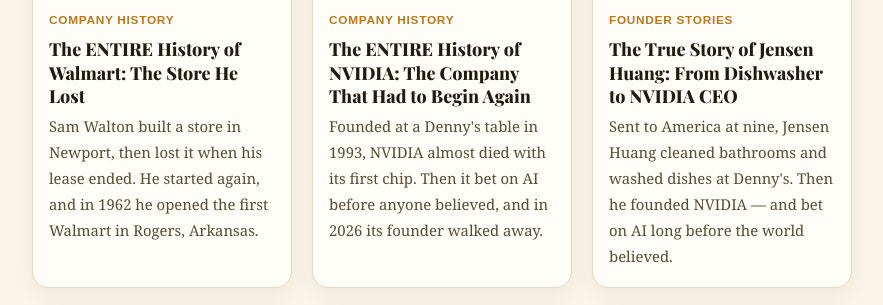
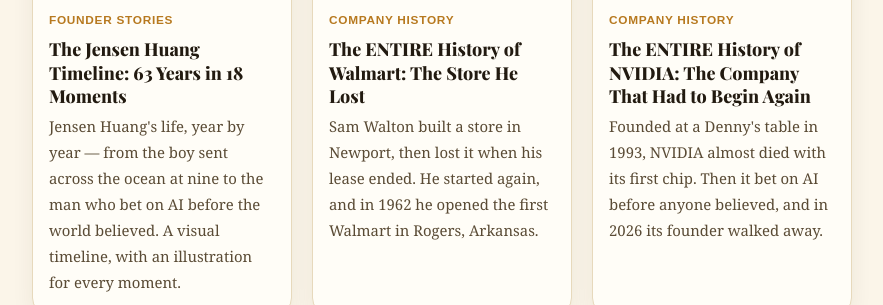
Before and after one commit to docsachmienphi/FTB, a Jekyll site: the page built from stories/index.md, in a window 1280 px wide and 900 px high, cut to the strip 407-712 px from the top of the window. Shown: the whole strip, without its empty margins (198-1081 px from the left). Built offline with Jekyll 4.4.1, drawn with Linux system fonts in a browser that asks for light colours; part of the change alters nothing that is shown.

Commit message:
New post: The Jensen Huang Timeline — 63 years in 18 illustrated moments (vertical scroll timeline, sticker per milestone); cross-link from the Jensen story

```diff
--- a/_posts/2026-11-12-history-of-jensen-huang.md
+++ b/_posts/2026-11-12-history-of-jensen-huang.md
@@ -208,3 +208,5 @@ When this story was researched in late 2026, there was a lot of personal news ab
 Maybe your dream also feels far away today. Jensen's story reminds us that great things can begin with small steps, hard work, and the courage to dream bigger. And you — what do you think about him?
 
 <figure><img src="/assets/images/jensen/jensen-today.jpg" alt="A portrait of Jensen Huang today in his black leather jacket, standing before the glass towers of NVIDIA in the morning light"><figcaption>Jensen Huang today, outside the glass towers of NVIDIA — still in the black leather jacket.</figcaption></figure>
+
+**His whole life on one page:** walk through [the Jensen Huang timeline](/stories/jensen-huang-timeline/) — 63 years in 18 illustrated moments, from the window in Taiwan to the centre of the AI age.
--- /dev/null
+++ b/_posts/2026-11-14-jensen-huang-timeline.md
@@ -0,0 +1,127 @@
+---
+layout: post
+title: "The Jensen Huang Timeline: 63 Years in 18 Moments"
+description: "Jensen Huang's life, year by year — from the boy sent across the ocean at nine to the man who bet on AI before the world believed. A visual timeline, with an illustration for every moment."
+date: 2026-11-14
+youtube_id: "nXrJUFqDcDQ"
+categories: [Founder-Stories]
+tags: [Jensen-Huang, NVIDIA]
+cover_brand: "JENSEN HUANG"
+cover_years: "63 YEARS · 18 MOMENTS"
+cover_fate: "His life, milestone by milestone"
+cover_class: "c-default"
+cover_thumb: /assets/images/jensen/jensen-title-drop.jpg
+image: /assets/images/jensen/jensen-title-drop.jpg
+sources:
+  - title: "Hoover Institution — Jensen Huang on vision, risk, and the GPU"
+    url: "https://www.hoover.org/plus/research/jensen-huang-vision-risk-and-gpu"
+  - title: "Stanford Graduate School of Business — how Jensen Huang uses first-principles thinking to make decisions"
+    url: "https://www.gsb.stanford.edu/insights/jensen-huang-how-use-first-principles-thinking-drive-decisions"
+  - title: "NVIDIA's official blog — Jensen Huang's commencement speech, on his early years and the lessons of failure"
+    url: "https://blogs.nvidia.com/blog/huang-ntu-commencement/"
+  - title: "Stripe Sessions — a long conversation with NVIDIA's Jensen Huang"
+    url: "https://stripe.com/se/sessions/2024/a-conversation-with-nvidias-jensen-huang"
+  - title: "NVIDIA Newsroom — NVIDIA completes its acquisition of Mellanox"
+    url: "https://nvidianews.nvidia.com/news/nvidia-completes-acquisition-of-mellanox-creating-major-force-driving-next-gen-data-centers"
+  - title: "NVIDIA — the official biography of Jensen Huang, founder and CEO"
+    url: "https://www.nvidia.com/en-us/about-nvidia/board-of-directors/jensen-huang/"
+  - title: "Oregon State University — Jensen Huang in the Engineering Hall of Fame"
+    url: "https://engineering.oregonstate.edu/alumni-partners/oregon-stater-awards/searchable-awards-database/jen-hsun-huang-engineering-hall"
+  - title: "Stanford Engineering — Jensen Huang among its heroes, on his years there"
+    url: "https://engineering.stanford.edu/about/history/heroes/2018-heroes/jensen-huang"
+  - title: "Computer History Museum — the life and career of Jensen Huang"
+    url: "https://computerhistory.org/profile/jensen-huang/"
+  - title: "NVIDIA's official blog — Jensen Huang's letter to employees as the Mellanox deal closed"
+    url: "https://blogs.nvidia.com/blog/building-the-new-NVIDIA-together/"
+  - title: "NVIDIA Investor Relations — statement from the Board of Directors, November 2026"
+    url: "https://investor.nvidia.com/news/press-release-details/2026/Statement-from-NVIDIA-Board-of-Directors/"
+  - title: "Reuters — reporting on NVIDIA and Jensen Huang, November 2026"
+    url: "https://www.reuters.com/technology/nvidia-is-preparing-oust-ceo-jensen-huang-wsj-reports-2026-11-11/"
+---
+
+This page is the companion to our story of Jensen Huang. Scroll down and walk through his life, year by year — from a small boy looking out of a window in Taiwan, to the man who waited decades for his idea's time to come.
+
+Every moment below carries an illustration from the story. For the full story, watch the video above, or read [the complete article](/stories/history-of-jensen-huang/).
+
+<style>
+.ftb-tl{position:relative;max-width:880px;margin:2.2rem auto 1rem;padding:6px 0 10px}
+.ftb-tl::before{content:"";position:absolute;top:0;bottom:0;left:50%;width:3px;margin-left:-1.5px;background:#e3d3ac;border-radius:2px}
+.ftb-tl .tl-progress{position:absolute;top:0;bottom:0;left:50%;width:3px;margin-left:-1.5px;background:linear-gradient(#c8a165,#8a6d3b);border-radius:2px;transform-origin:top;transform:scaleY(0)}
+.ftb-tl .tl-item{position:relative;width:50%;padding:0 44px 34px 0;box-sizing:border-box;opacity:0;transform:translateY(26px);transition:opacity .7s ease,transform .7s ease}
+.ftb-tl .tl-item.in{opacity:1;transform:none}
+.ftb-tl .tl-item:nth-child(even of .tl-item){margin-left:50%;padding:0 0 34px 44px}
+.ftb-tl .tl-dot{position:absolute;top:26px;right:-8.5px;width:14px;height:14px;border-radius:50%;background:#c8a165;border:3px solid #fff8e7;box-shadow:0 0 0 2px #c8a165;z-index:2}
+.ftb-tl .tl-item:nth-child(even of .tl-item) .tl-dot{right:auto;left:-8.5px}
+.ftb-tl .tl-card{background:#fffdf6;border:1px solid #e7dcc3;border-radius:14px;padding:14px 18px 16px;box-shadow:0 3px 14px rgba(91,67,38,.08)}
+.ftb-tl .tl-sticker{display:block;height:118px;width:auto;margin:0 auto 8px;filter:drop-shadow(0 4px 8px rgba(91,67,38,.18))}
+.ftb-tl .tl-year{font-family:Georgia,'Times New Roman',serif;font-size:1.55rem;font-weight:700;color:#5b4326;line-height:1.15;text-align:center}
+.ftb-tl .tl-age{display:inline-block;vertical-align:middle;margin-left:8px;background:#c8a165;color:#fff;font-family:inherit;font-size:.78rem;font-weight:700;letter-spacing:.04em;padding:2px 10px;border-radius:999px}
+.ftb-tl .tl-card p{margin:.45rem 0 0;font-size:1rem;line-height:1.55;color:#43372a;text-align:center}
+@media (max-width:720px){
+.ftb-tl::before,.ftb-tl .tl-progress{left:24px}
+.ftb-tl .tl-item,.ftb-tl .tl-item:nth-child(even of .tl-item){width:100%;margin-left:0;padding:0 0 28px 52px}
+.ftb-tl .tl-dot,.ftb-tl .tl-item:nth-child(even of .tl-item) .tl-dot{left:17.5px;right:auto}
+.ftb-tl .tl-sticker{height:96px}
+}
+</style>
+
+<div class="ftb-tl" id="ftbTl">
+<div class="tl-progress"></div>
+
+<div class="tl-item"><span class="tl-dot"></span><div class="tl-card"><img class="tl-sticker" src="/assets/images/jensen/stickers/tl-window.webp" alt="The young Jensen standing at an open window, looking out over Taiwan toward the sea" loading="lazy"><div class="tl-year">1963<span class="tl-age">Age 0</span></div><p>Born in Tainan, Taiwan. His family later moves to Thailand — the first of many moves in his young life.</p></div></div>
+
+<div class="tl-item"><span class="tl-dot"></span><div class="tl-card"><img class="tl-sticker" src="/assets/images/jensen/stickers/boy.webp" alt="The young Jensen alone on the steps of his new school in Kentucky" loading="lazy"><div class="tl-year">1972<span class="tl-age">Age 9</span></div><p>Sent to America with his older brother. They stay with relatives, then enter a boarding school in Kentucky.</p></div></div>
+
+<div class="tl-item"><span class="tl-dot"></span><div class="tl-card"><img class="tl-sticker" src="/assets/images/jensen/stickers/tl-scrub.webp" alt="The young Jensen on his knees, scrubbing the floor of the school dormitory" loading="lazy"><div class="tl-year">1973<span class="tl-age">Age 10</span></div><p>Bullied at the boarding school, and put in charge of cleaning the bathrooms. Nobody imagines this boy will become a giant of world technology.</p></div></div>
+
+<div class="tl-item"><span class="tl-dot"></span><div class="tl-card"><img class="tl-sticker" src="/assets/images/jensen/stickers/tl-walk.webp" alt="The teenage Jensen walking along a road at dusk, on his way home" loading="lazy"><div class="tl-year">1979<span class="tl-age">Age 16</span></div><p>Graduates from high school in America — and as a teenager, he is one of the country's top junior table tennis players.</p></div></div>
+
+<div class="tl-item"><span class="tl-dot"></span><div class="tl-card"><img class="tl-sticker" src="/assets/images/jensen/stickers/tl-campus.webp" alt="The young Jensen carrying books across the Oregon State University campus" loading="lazy"><div class="tl-year">1984<span class="tl-age">Age 21</span></div><p>Graduates from Oregon State University in electrical engineering, then starts work at AMD.</p></div></div>
+
+<div class="tl-item"><span class="tl-dot"></span><div class="tl-card"><img class="tl-sticker" src="/assets/images/jensen/stickers/tl-cardbox.webp" alt="A personal computer of the 1980s, from the years Jensen spent designing chips" loading="lazy"><div class="tl-year">1985<span class="tl-age">Age 22</span></div><p>Joins LSI Logic, and begins years of deep experience in chip design and the semiconductor industry.</p></div></div>
+
+<div class="tl-item"><span class="tl-dot"></span><div class="tl-card"><img class="tl-sticker" src="/assets/images/jensen/stickers/tl-stanford.webp" alt="Jensen studying in an evening class at Stanford University" loading="lazy"><div class="tl-year">1992<span class="tl-age">Age 29</span></div><p>Earns a master's degree in electrical engineering from Stanford University.</p></div></div>
+
+<div class="tl-item"><span class="tl-dot"></span><div class="tl-card"><img class="tl-sticker" src="/assets/images/jensen/stickers/founders.webp" alt="The three founders of NVIDIA together in 1993" loading="lazy"><div class="tl-year">1993<span class="tl-age">Age 30</span></div><p>In a Denny's restaurant booth, he and two engineer friends decide to start a company. NVIDIA is born.</p></div></div>
+
+<div class="tl-item"><span class="tl-dot"></span><div class="tl-card"><img class="tl-sticker" src="/assets/images/jensen/stickers/tl-nv1.webp" alt="Jensen holding up the green NV1 circuit board, NVIDIA's first product" loading="lazy"><div class="tl-year">1995<span class="tl-age">Age 32</span></div><p>NVIDIA's first product, the NV1, fails in the market. The young company faces a fight for survival.</p></div></div>
+
+<div class="tl-item"><span class="tl-dot"></span><div class="tl-card"><img class="tl-sticker" src="/assets/images/jensen/stickers/chip.webp" alt="A pair of graphics cards, like the RIVA 128 that saved NVIDIA" loading="lazy"><div class="tl-year">1997<span class="tl-age">Age 34</span></div><p>The RIVA 128 graphics card succeeds. NVIDIA finally stands on solid ground.</p></div></div>
+
+<div class="tl-item"><span class="tl-dot"></span><div class="tl-card"><img class="tl-sticker" src="/assets/images/jensen/stickers/tl-geforce.webp" alt="A hand holding up the GeForce 256 graphics card in 1999" loading="lazy"><div class="tl-year">1999<span class="tl-age">Age 36</span></div><p>NVIDIA goes public and launches the GeForce 256. The GPU era officially begins.</p></div></div>
+
+<div class="tl-item"><span class="tl-dot"></span><div class="tl-card"><img class="tl-sticker" src="/assets/images/jensen/stickers/cuda.webp" alt="The glowing names NVIDIA and CUDA on a great dark screen" loading="lazy"><div class="tl-year">2006<span class="tl-age">Age 43</span></div><p>CUDA arrives. Graphics chips can now carry scientific computing too — planting the seed of the AI revolution.</p></div></div>
+
+<div class="tl-item"><span class="tl-dot"></span><div class="tl-card"><img class="tl-sticker" src="/assets/images/jensen/stickers/researchers.webp" alt="University researchers celebrating around a screen as AlexNet learns to see" loading="lazy"><div class="tl-year">2012<span class="tl-age">Age 49</span></div><p>AlexNet wins a breakthrough in deep learning, powered by NVIDIA GPUs. The bet Jensen held for years begins to show its value.</p></div></div>
+
+<div class="tl-item"><span class="tl-dot"></span><div class="tl-card"><img class="tl-sticker" src="/assets/images/jensen/stickers/dgx1.webp" alt="Jensen presenting the silver DGX-1 computer on stage in 2016" loading="lazy"><div class="tl-year">2016<span class="tl-age">Age 53</span></div><p>Jensen personally delivers the DGX-1 supercomputer to OpenAI, and NVIDIA keeps investing in AI infrastructure.</p></div></div>
+
+<div class="tl-item"><span class="tl-dot"></span><div class="tl-card"><img class="tl-sticker" src="/assets/images/jensen/stickers/tl-charts.webp" alt="A desk screen filled with climbing charts and numbers" loading="lazy"><div class="tl-year">2022<span class="tl-age">Age 59</span></div><p>ChatGPT appears, and the world's demand for AI computing explodes. NVIDIA becomes one of the great winners of the revolution.</p></div></div>
+
+<div class="tl-item"><span class="tl-dot"></span><div class="tl-card"><img class="tl-sticker" src="/assets/images/jensen/stickers/tl-arena.webp" alt="Jensen alone on a great arena stage, holding a graphics card toward the crowd" loading="lazy"><div class="tl-year">2023<span class="tl-age">Age 60</span></div><p>NVIDIA's market value passes 1 trillion dollars. The black leather jacket becomes one of the most recognisable symbols in technology.</p></div></div>
+
+<div class="tl-item"><span class="tl-dot"></span><div class="tl-card"><img class="tl-sticker" src="/assets/images/jensen/stickers/jensen-today.webp" alt="Jensen Huang today, in his black leather jacket" loading="lazy"><div class="tl-year">2024<span class="tl-age">Age 61</span></div><p>NVIDIA passes 3 trillion dollars. Jensen stands at the very centre of the global technology stage.</p></div></div>
+
+<div class="tl-item"><span class="tl-dot"></span><div class="tl-card"><img class="tl-sticker" src="/assets/images/jensen/stickers/tl-walkway.webp" alt="Jensen in profile, lit by the green light of the server halls" loading="lazy"><div class="tl-year">2026<span class="tl-age">Age 63</span></div><p>After 33 years, Jensen steps down as NVIDIA's CEO — one of the most influential figures of the AI computing era.</p></div></div>
+
+</div>
+
+<script>
+(function(){
+var items=document.querySelectorAll('.ftb-tl .tl-item');
+if('IntersectionObserver' in window){
+var io=new IntersectionObserver(function(es){es.forEach(function(e){if(e.isIntersecting){e.target.classList.add('in');io.unobserve(e.target);}})},{threshold:0.12});
+items.forEach(function(i){io.observe(i);});
+}else{items.forEach(function(i){i.classList.add('in');});}
+var tl=document.getElementById('ftbTl'),bar=tl?tl.querySelector('.tl-progress'):null;
+function upd(){if(!tl||!bar)return;var r=tl.getBoundingClientRect();var p=(window.innerHeight*0.65-r.top)/r.height;p=Math.max(0,Math.min(1,p));bar.style.transform='scaleY('+p+')';}
+window.addEventListener('scroll',function(){window.requestAnimationFrame(upd);},{passive:true});
+upd();
+})();
+</script>
+
+**63 years of life. 33 years building one company.**
+
+From a boy cleaning bathrooms at a boarding school, to the man standing at the centre of the global AI wave. His story proves one thing: sometimes, the technology that truly changes the world must be pursued patiently for decades, before its time finally comes.
+
+Read the full story here: [The True Story of Jensen Huang — From Dishwasher to NVIDIA CEO](/stories/history-of-jensen-huang/). And for the company he built, see [The Entire History of NVIDIA](/stories/history-of-nvidia/).
```
Also changed, not shown: assets/images/jensen/stickers/tl-arena.webp (added), assets/images/jensen/stickers/tl-campus.webp (added), assets/images/jensen/stickers/tl-cardbox.webp (added), assets/images/jensen/stickers/tl-charts.webp (added), assets/images/jensen/stickers/tl-geforce.webp (added), assets/images/jensen/stickers/tl-nv1.webp (added), assets/images/jensen/stickers/tl-scrub.webp (added), assets/images/jensen/stickers/tl-stanford.webp (added), assets/images/jensen/stickers/tl-walk.webp (added), assets/images/jensen/stickers/tl-walkway.webp (added), assets/images/jensen/stickers/tl-window.webp (added).
